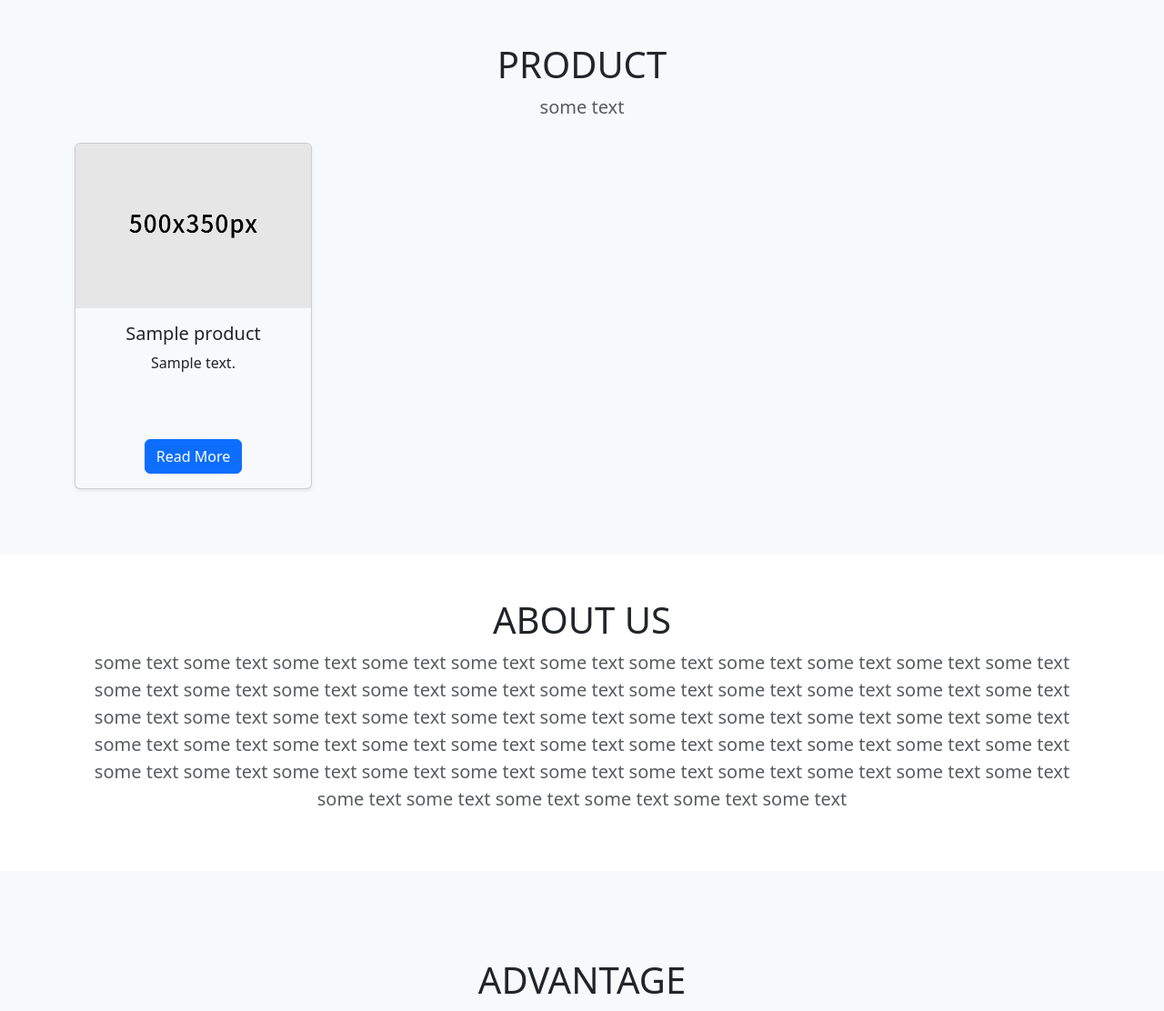
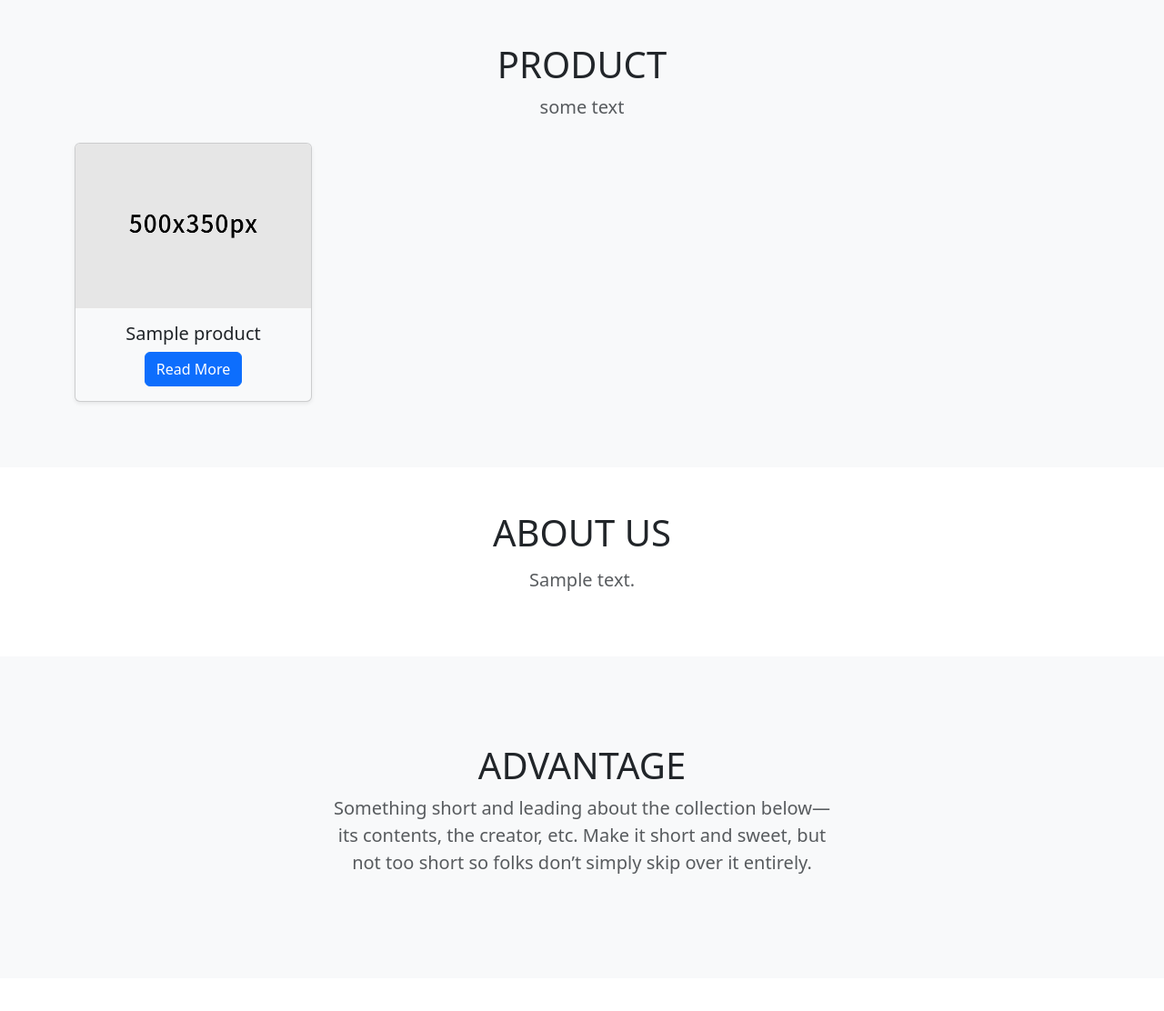
Before and after one commit to jack-hug/hanyun, a Flask app: page / in a window 1280 px wide. Shown: the part 1047-2159 px from the top of the page at 91% size. Run offline with Flask 3, Linux system fonts and the light colour scheme; tables that the repository leaves empty hold one stand-in row (values such as "Sample post").

Commit message:
2024-08-19 update db and templates

```diff
--- a/app.py
+++ b/app.py
@@ -1,6 +1,5 @@
 import random
 from datetime import datetime
-
 
 import click
 from faker import Faker
@@ -36,10 +35,19 @@ class Photo(db.Model):
     product = db.relationship('Product', backref=db.backref('photos', lazy='dynamic', cascade='all, delete-orphan'))
 
 
+class About(db.Model):
+    __tablename__ = 'about'
+    id = db.Column(db.Integer, primary_key=True)
+    name = db.Column(db.String(20))
+    content = db.Column(db.Text())
+    timestamp = db.Column(db.DateTime, nullable=False, default=datetime.now, index=True)
+
+
 @app.context_processor
 def make_template_context():
     return dict(
         products=Product.query.order_by(Product.timestamp.desc()).all(),
+        about=About.query.order_by(About.timestamp.desc()).first(),
     )
 
 
@@ -52,9 +60,11 @@ def index():
 def products():
     return render_template('products.html')
 
+
 @app.route('/company')
 def company():
     return render_template('company.html')
+
 
 @app.route('/contact')
 def contact():
@@ -76,8 +86,9 @@ def initdb():
     db.create_all()
     print('Initialized the database.')
 
+
 @app.cli.command()
-@click.option('--product', default=8, help = 'Quantity of products, default is 8.')
+@click.option('--product', default=8, help='Quantity of products, default is 8.')
 def forge(product):
     click.echo('Drop tables....')
     db.drop_all()
@@ -85,6 +96,8 @@ def forge(product):
     db.create_all()
     click.echo('Generating %d products...' % product)
     fake_products(product)
+    click.echo('Generating about_us text...')
+    fake_about()
 
 
 fake_products = DynamicProvider(
@@ -102,6 +115,7 @@ fake_products = DynamicProvider(
 )
 
 fake.add_provider(fake_products)
+
 
 def fake_products(count=8):
     unique_product = set()
@@ -122,3 +136,19 @@ def fake_products(count=8):
         )
         db.session.add(product)
     db.session.commit()
+
+
+def fake_about():
+    about_us = '''HANYUN MOLD was founded in 2010, is a factory specializing in the production of standard slide core unit, precision positioning, various types of sliders, non-standard slide core units. The company is located in Dongguan and continues to develop with its superior geographical location. With more than 10 years of experience in tilting top slides, we have mastered every production step and know how to produce high-quality slides at low cost.
+
+In order to shorten the delivery time, we always keep a large amount of semi-inventory and finished products all year round. After receiving the order, we can quickly deliver the products to our customer.
+
+Because we have provided customers with advantageous prices and high-quality slides for many years, we have won the support and trust of our customers.
+'''
+    about = About(
+        name='About Us',
+        content=about_us,
+        timestamp=fake.date_time_this_year()
+    )
+    db.session.add(about)
+    db.session.commit()
--- a/templates/index.html
+++ b/templates/index.html
@@ -94,8 +94,6 @@
                             </a>
                             <div class="card-body">
                                 <h5 class="card-title">{{ product.name }}</h5>
-                                <p class="card-text"
-                                   style="height: 5rem;overflow: hidden;">{{ product.description }}</p>
                                 <a href="{{ url_for('product', product_id=product.id) }}"
                                    class="btn btn-primary">Read More</a>
                             </div>
@@ -108,13 +106,8 @@
     <section class="py-5 text-center bg-white">
         <div class="container">
             <h1>ABOUT US</h1>
-            <p class="lead text-muted">
-                some text some text some text some text some text some text some text some text some text some text some
-                text some text some text some text some text some text some text some text some text some text some text
-                some text some text some text some text some text some text some text some text some text some text some
-                text some text some text some text some text some text some text some text some text some text some text
-                some text some text some text some text some text some text some text some text some text some text some
-                text some text some text some text some text some text some text some text some text
+            <p class="lead text-muted lh-lg">
+                {{ about.content }}
             </p>
         </div>
     </section>
```
Also changed, not shown: templates/company.html (+1 -8 lines).
